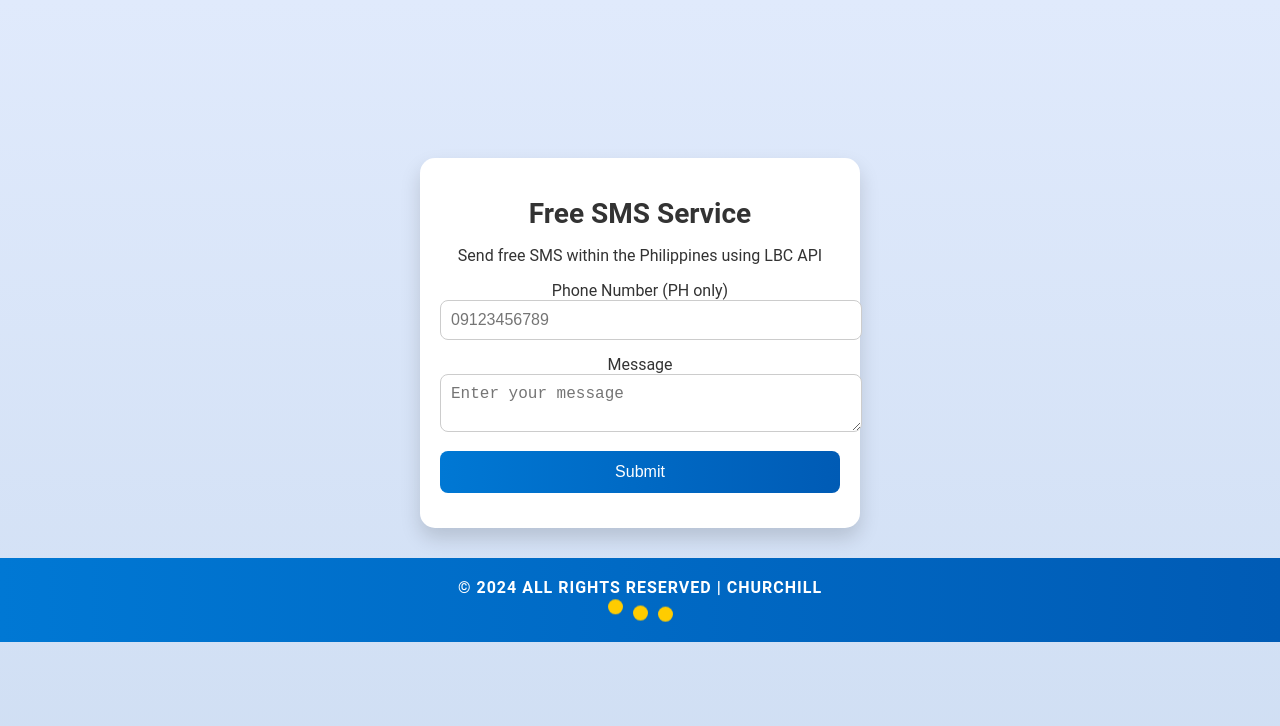
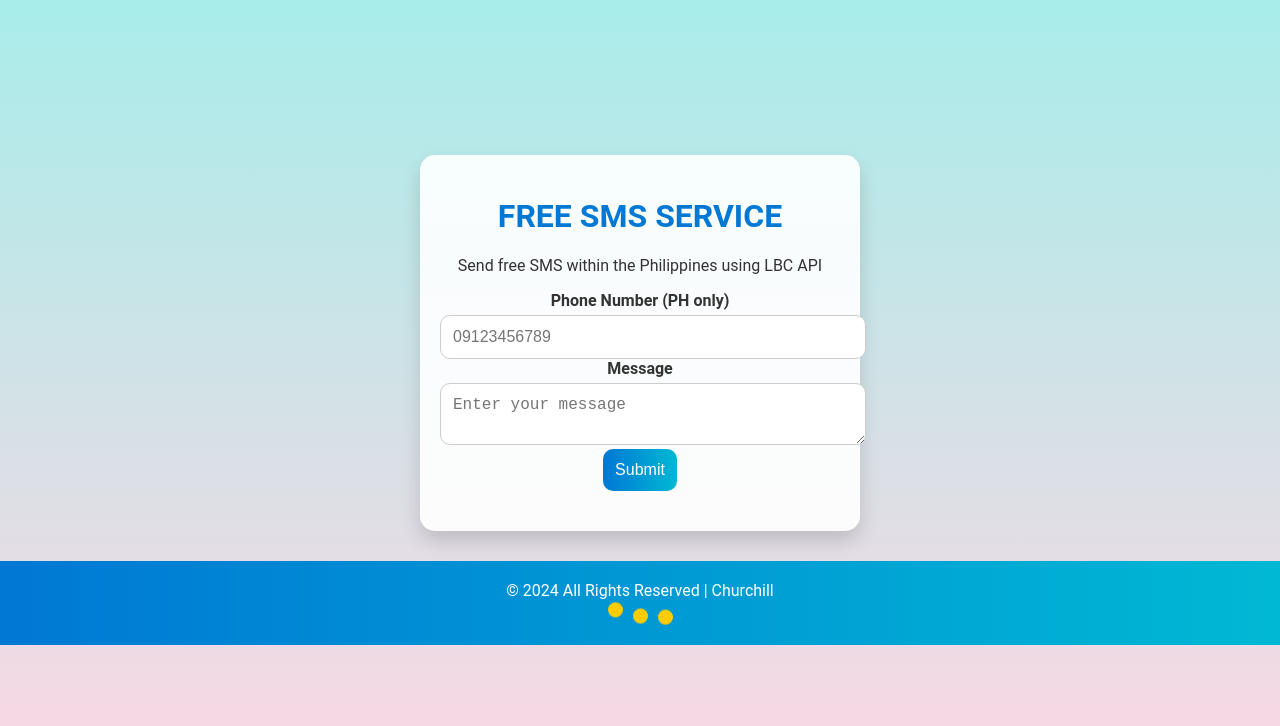
Before and after one commit to Kupalpriv/Freesms, a website: page views/index.html in a window 1280 px wide. Drawn offline with Linux system fonts and the light colour scheme.

Commit message:
Update style.css

```diff
--- a/views/style.css
+++ b/views/style.css
@@ -1,20 +1,20 @@
-
+/* General Styles */
 body {
     font-family: 'Roboto', Arial, sans-serif;
     margin: 0;
     padding: 0;
-    background: linear-gradient(to bottom, #e0eafc, #cfdef3);
+    background: linear-gradient(to bottom, #a8edea, #fed6e3);
     color: #333;
     display: flex;
     flex-direction: column;
     align-items: center;
     justify-content: center;
-    height: 100vh;
+    min-height: 100vh;
 }
 
 .container {
     text-align: center;
-    background: #ffffff;
+    background: rgba(255, 255, 255, 0.9);
     padding: 20px;
     border-radius: 15px;
     box-shadow: 0 10px 20px rgba(0, 0, 0, 0.15);
@@ -22,68 +22,87 @@ body {
     width: 90%;
 }
 
-h1 {
-    font-size: 28px;
-    color: #333;
-    margin-bottom: 10px;
+/* Animated Title */
+.animated-title {
+    font-size: 32px;
+    color: #0078d4;
+    text-transform: uppercase;
+    animation: fadeIn 2s ease-in-out;
 }
 
-form {
-    display: flex;
-    flex-direction: column;
-    gap: 15px;
+@keyframes fadeIn {
+    from {
+        opacity: 0;
+        transform: translateY(-10px);
+    }
+    to {
+        opacity: 1;
+        transform: translateY(0);
+    }
+}
+
+/* Form */
+.input-group label {
+    font-weight: bold;
+    color: #333;
+    display: block;
+    margin-bottom: 5px;
 }
 
 input, textarea {
-    padding: 10px;
+    padding: 12px;
     border: 1px solid #ccc;
-    border-radius: 8px;
+    border-radius: 10px;
     font-size: 16px;
     width: 100%;
-    transition: border 0.3s;
+    transition: border-color 0.3s ease;
 }
 
 input:focus, textarea:focus {
-    border: 1px solid #0078d4;
+    border-color: #0078d4;
     outline: none;
+    box-shadow: 0 0 5px rgba(0, 120, 212, 0.5);
 }
 
-button {
+.fancy-button {
     padding: 12px;
-    background: linear-gradient(to right, #0078d4, #005bb5);
+    background: linear-gradient(90deg, #0078d4, #00b8d4);
     color: white;
     border: none;
-    border-radius: 8px;
+    border-radius: 10px;
     font-size: 16px;
     cursor: pointer;
-    transition: background-color 0.3s, transform 0.2s;
+    transition: transform 0.2s, background 0.3s;
 }
 
-button:hover {
-    background: linear-gradient(to right, #005bb5, #003f7f);
+.fancy-button:hover {
+    background: linear-gradient(90deg, #00b8d4, #0078d4);
     transform: scale(1.05);
 }
 
-#response {
-    margin-top: 15px;
+/* Response */
+.response {
+    margin-top: 20px;
+    font-weight: bold;
     color: green;
-    font-weight: bold;
+    opacity: 0;
+    transition: opacity 0.5s ease-in-out;
 }
 
-/* Footer Styles */
+.response.visible {
+    opacity: 1;
+}
+
 footer {
     width: 100%;
     margin-top: 30px;
-    background: linear-gradient(90deg, #0078d4, #005bb5);
+    background: linear-gradient(90deg, #0078d4, #00b8d4);
     color: white;
     text-align: center;
     padding: 20px 0;
-    position: relative;
 }
 
 .footer-container {
-    max-width: 900px;
-    margin: 0 auto;
     display: flex;
     flex-direction: column;
     align-items: center;
@@ -92,9 +111,6 @@ footer {
 .footer-text {
     font-size: 16px;
     margin: 0;
-    font-weight: bold;
-    text-transform: uppercase;
-    letter-spacing: 1px;
 }
 
 .footer-animation {
```
